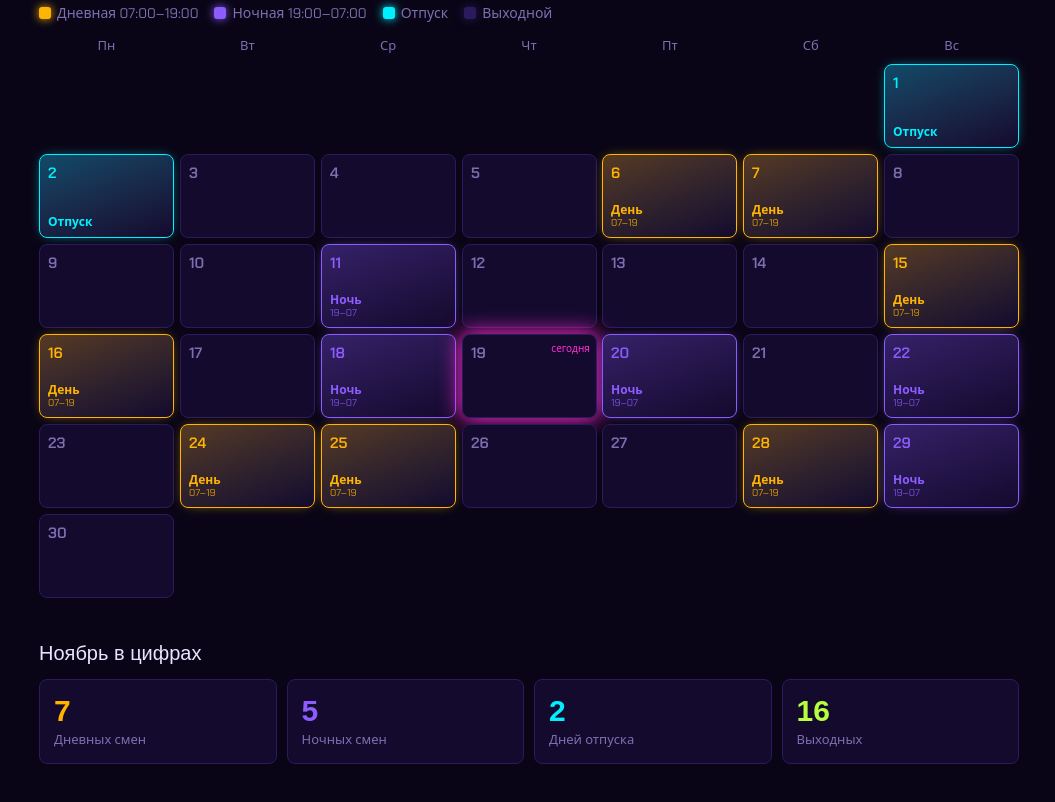
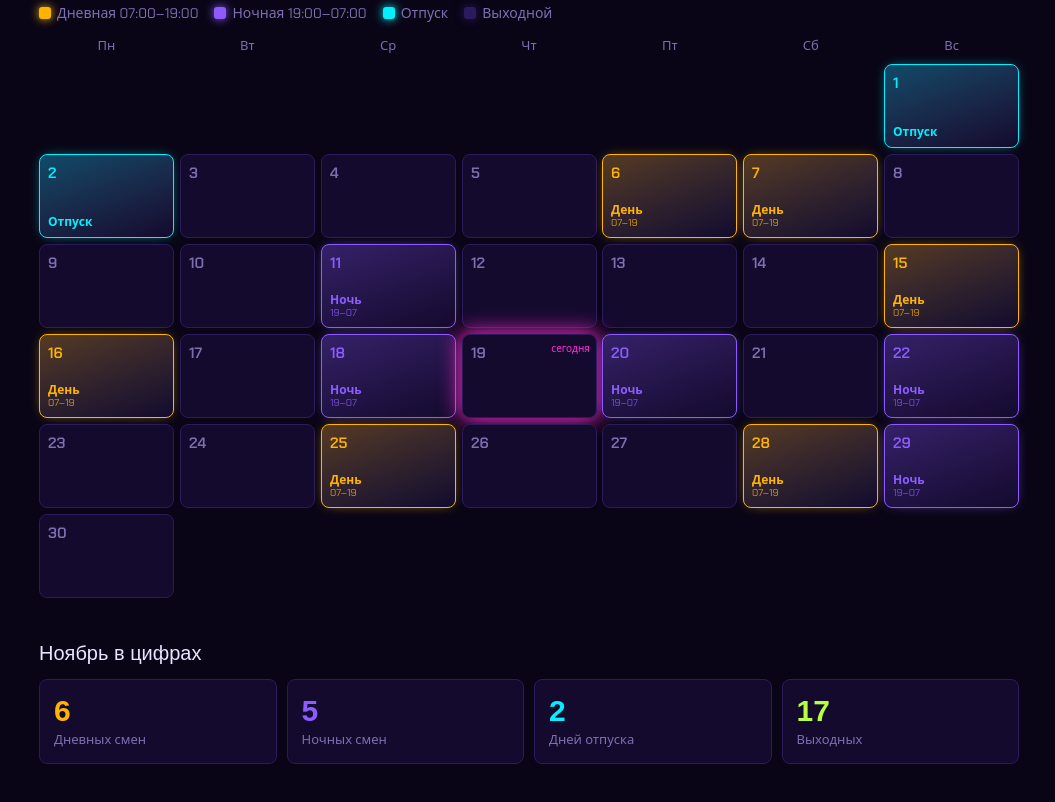
Before and after one commit to mixadlo/shifts, a plain HTML site: page index.html in a window 1280 px wide. Shown: the part 675-1477 px from the top of the page, without its empty margins (111-1166 px from the left). Drawn offline with Linux system fonts and the light colour scheme; a web font is replaced by a local one.

Commit message:
Update index.html

```diff
--- a/index.html
+++ b/index.html
@@ -91,8 +91,8 @@ const DAY_START = 7, NIGHT_START = 19, SHIFT_HOURS = 12;
 // DP = дневная, NB = ночная, DOV = отпуск. Остальные дни — выходные.
 // Новый месяц: добавь строку вида "2026-12": {3:"DP", 4:"NB"},
 const PLANS = {
-  "2026-11": {1:"DOV",2:"DOV",6:"DP",7:"DP",11:"NB",15:"DP",16:"DP",18:"NB",20:"NB",22:"NB",24:"DP",25:"DP",28:"DP",29:"NB"},
-  "2026-12": {1:"DOV",2:"DOV",3:"DOV", 4:"DOV",11:"NB",15:"DP",16:"DP",18:"NB",20:"NB",22:"NB",24:"DP",25:"DP",28:"DP",29:"NB"}
+  "2026-11": {1:"DOV",2:"DOV",6:"DP",7:"DP",11:"NB",15:"DP",16:"DP",18:"NB",20:"NB",22:"NB",25:"DP",28:"DP",29:"NB"},
+  "2026-12": {1:"DOV",2:"DOV",3:"DOV", 4:"DOV",8:"NB",10:"DP",12:"DP",13:"NB",16:"DP",17:"NB",25:"DP",26:"NB",30:"DP",31:"DP"}
 };
 // ==================================
 
```
